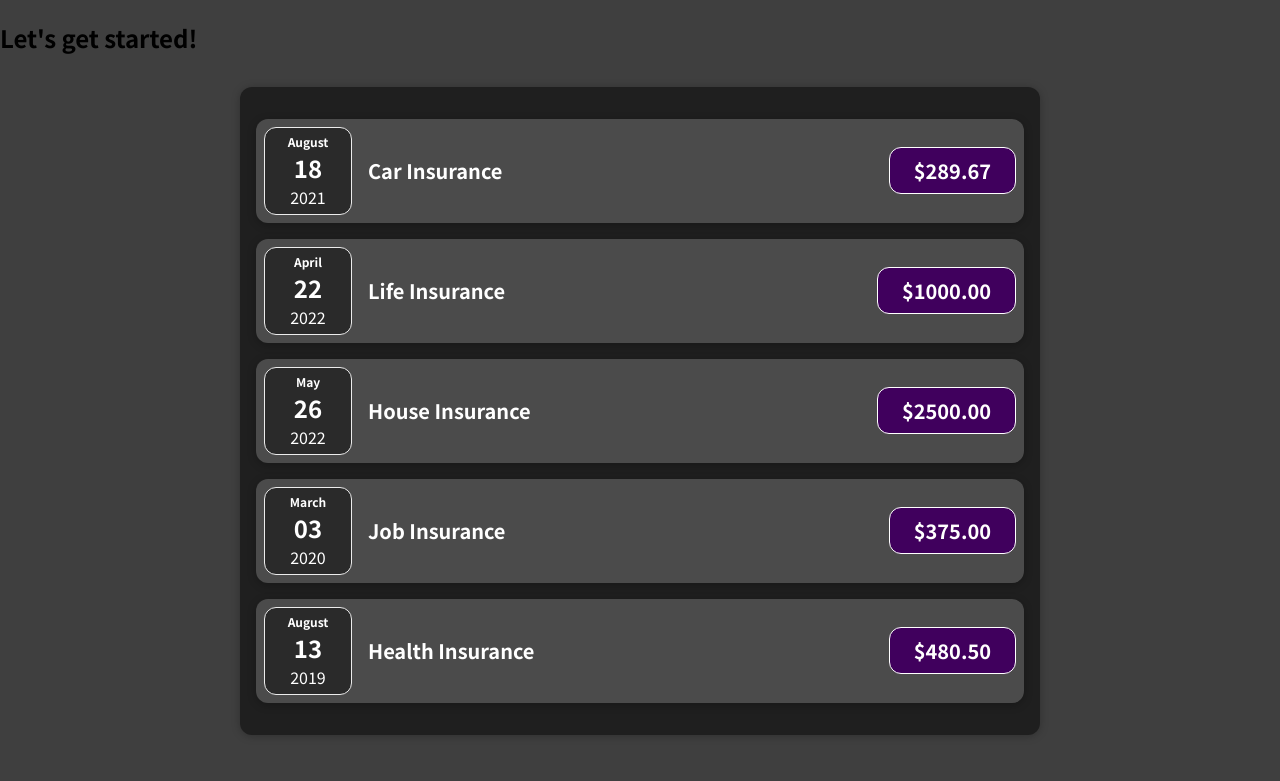
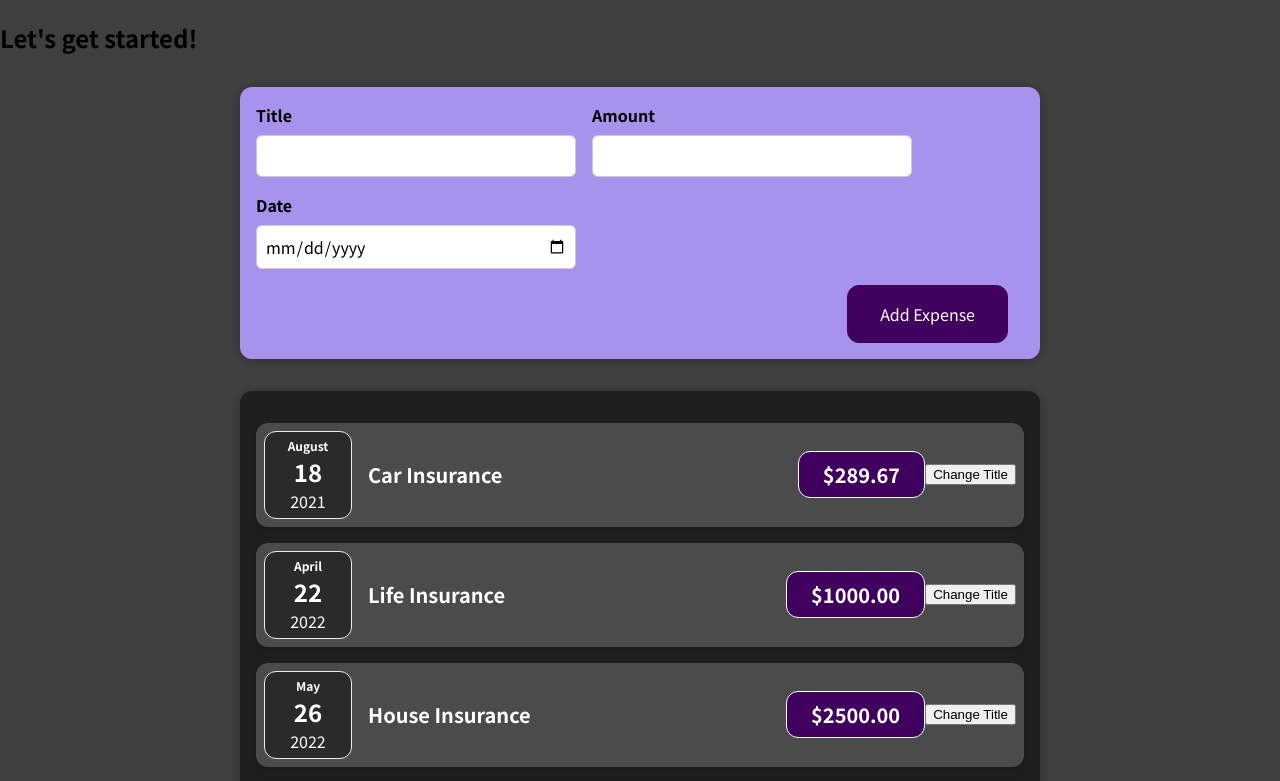
Before and after one commit to p-chhabra/My-First-React-App, a React (Create React App) app: page / in a window 1280 px wide. Shown: the top 781 px of the page. Built offline with nearby package versions, Linux system fonts and the light colour scheme.

Commit message:
New Functionality Added

```diff
--- a/src/App.js
+++ b/src/App.js
@@ -1,10 +1,19 @@
 import Expenses from "./Components/Expenses/Expenses";
+import NewExpense from "./Components/Expenses/NewExpense";
 
 function App() {
+  const expenseArray = {};
+  const addExpenseHandler = (expenseData) => {
+    expenseArray = {
+      ...expenseData,
+    };
+  };
+
   return (
     <div>
       <h2>Let's get started!</h2>
-      <Expenses></Expenses>
+      <NewExpense onAddExpense={addExpenseHandler}></NewExpense>
+      <Expenses expenseArray={expenseArray}></Expenses>
     </div>
   );
 }
--- /dev/null
+++ b/src/Components/Expenses/ExpenseForm.css
@@ -0,0 +1,26 @@
+.new-expense__controls {
+  display: flex;
+  flex-wrap: wrap;
+  gap: 1rem;
+  margin-bottom: 1rem;
+  text-align: left;
+}
+
+.new-expense__control label {
+  font-weight: bold;
+  margin-bottom: 0.5rem;
+  display: block;
+}
+
+.new-expense__control input {
+  font: inherit;
+  padding: 0.5rem;
+  border-radius: 6px;
+  border: 1px solid #ccc;
+  width: 20rem;
+  max-width: 100%;
+}
+
+.new-expense__actions {
+  text-align: right;
+}
--- /dev/null
+++ b/src/Components/Expenses/ExpenseForm.js
@@ -0,0 +1,65 @@
+import React, { useState } from "react";
+import "./ExpenseForm.css";
+
+function ExpenseForm(props) {
+  //States
+  const [enteredTitle, setEnteredTitle] = useState("");
+  const [eneteredAmount, setEnteredAmount] = useState("");
+  const [enteredDate, setEnteredDate] = useState("");
+
+  //Handler Functions
+  const onTitleChangeHandler = (e) => {
+    setEnteredTitle(e.target.value);
+  };
+
+  const onAmountChangeHandler = (e) => {
+    setEnteredAmount(e.target.value);
+  };
+
+  const onDateChangeHandler = (e) => {
+    setEnteredDate(e.target.value);
+  };
+
+  const submitHandler = (e) => {
+    e.preventDefault();
+
+    const expenseData = {
+      title: enteredTitle,
+      amount: eneteredAmount,
+      date: new Date(enteredDate),
+    };
+    props.onSaveExpenseData(expenseData);
+    setEnteredAmount("");
+    setEnteredTitle("");
+    setEnteredDate("");
+  };
+
+  return (
+    <form action="" onSubmit={submitHandler}>
+      <div className="new-expense__controls">
+        <div className="new-expense__control" onChange={onTitleChangeHandler}>
+          <label htmlFor="">Title</label>
+          <input type="text" value={enteredTitle} />
+        </div>
+        <div className="new-expense__control" onChange={onAmountChangeHandler}>
+          <label htmlFor="">Amount</label>
+          <input type="text" value={eneteredAmount} step="0.01" min="0.01" />
+        </div>
+        <div className="new-expense__control" onChange={onDateChangeHandler}>
+          <label htmlFor="">Date</label>
+          <input
+            type="date"
+            value={enteredDate}
+            min="2019-01-01"
+            max="2022-12-12"
+          />
+        </div>
+      </div>
+      <div className="new-expense__actions">
+        <button type="submit">Add Expense</button>
+      </div>
+    </form>
+  );
+}
+
+export default ExpenseForm;
--- a/src/Components/Expenses/ExpenseItem.js
+++ b/src/Components/Expenses/ExpenseItem.js
@@ -1,15 +1,24 @@
+import React, { useState } from "react";
 import ExpenseDate from "./ExpenseDate";
 import Card from "../UI/Card";
 import "./ExpenseItem.css";
 
 function ExpenseItem(props) {
+  const [title, setTitle] = useState(props.title);
+
+  const clickHandler = () => {
+    console.log("Clicked!");
+    setTitle("Updated");
+  };
+
   return (
     <Card className="expense-item">
       <ExpenseDate date={props.date}></ExpenseDate>
       <div className="expense-item__description">
-        <h2>{props.title}</h2>
+        <h2>{title}</h2>
         <div className="expense-item__price">{props.price}</div>
       </div>
+      <button onClick={clickHandler}>Change Title</button>
     </Card>
   );
 }
--- a/src/Components/Expenses/Expenses.js
+++ b/src/Components/Expenses/Expenses.js
@@ -36,6 +36,10 @@
     },
   ];
 
+  const addExpenseHandler = () => {
+    console.log("Expense Added");
+  };
+
   return (
     <Card className="expenses">
       <ExpenseItem
--- /dev/null
+++ b/src/Components/Expenses/NewExpense.css
@@ -0,0 +1,38 @@
+.new-expense {
+  background-color: #a892ee;
+  padding: 1rem;
+  margin: 2rem auto;
+  width: 50rem;
+  max-width: 95%;
+  border-radius: 12px;
+  text-align: center;
+  box-shadow: 0 1px 8px rgba(0, 0, 0, 0.25);
+}
+
+.new-expense button {
+  font: inherit;
+  cursor: pointer;
+  padding: 1rem 2rem;
+  border: 1px solid #40005d;
+  background-color: #40005d;
+  color: white;
+  border-radius: 12px;
+  margin-right: 1rem;
+}
+
+.new-expense button:hover,
+.new-expense button:active {
+  background-color: #510674;
+  border-color: #510674;
+}
+
+.new-expense button.alternative {
+  color: #220131;
+  border-color: transparent;
+  background-color: transparent;
+}
+
+.new-expense button.alternative:hover,
+.new-expense button.alternative:active {
+  background-color: #ddb3f8;
+}
--- /dev/null
+++ b/src/Components/Expenses/NewExpense.js
@@ -0,0 +1,21 @@
+import React, { useState } from "react";
+import ExpenseForm from "./ExpenseForm";
+import "./NewExpense.css";
+
+function NewExpense(props) {
+  const saveExpenseDataHandler = (enteredExpenseData) => {
+    const expenseData = {
+      ...enteredExpenseData,
+      id: Math.random().toString(),
+    };
+    console.log(expenseData);
+    props.onAddExpense(expenseData);
+  };
+  return (
+    <div className="new-expense">
+      <ExpenseForm onSaveExpenseData={saveExpenseDataHandler}></ExpenseForm>
+    </div>
+  );
+}
+
+export default NewExpense;
```
Also changed, not shown: 1 other file (tests, documents, lock files or other folders).
